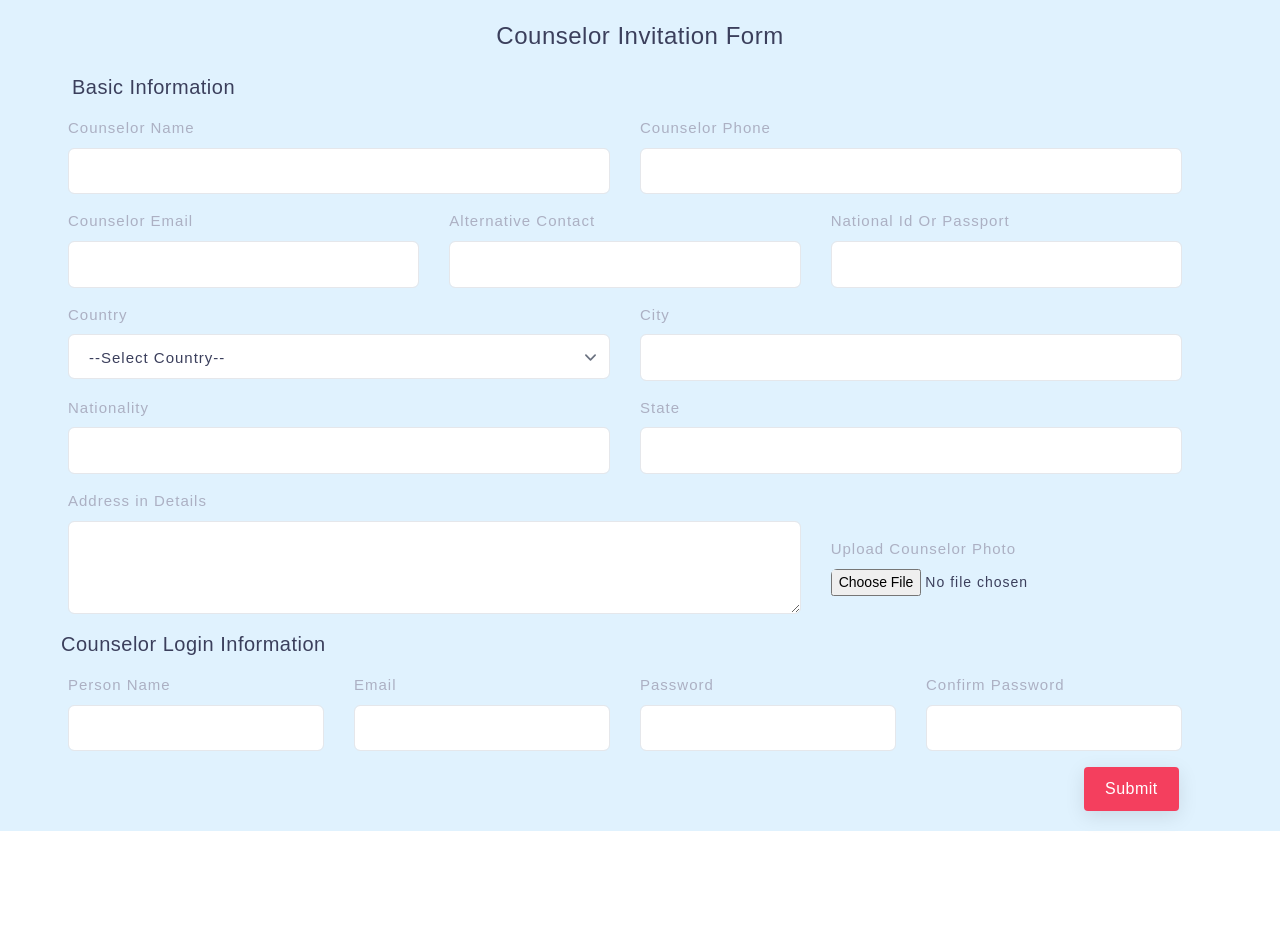
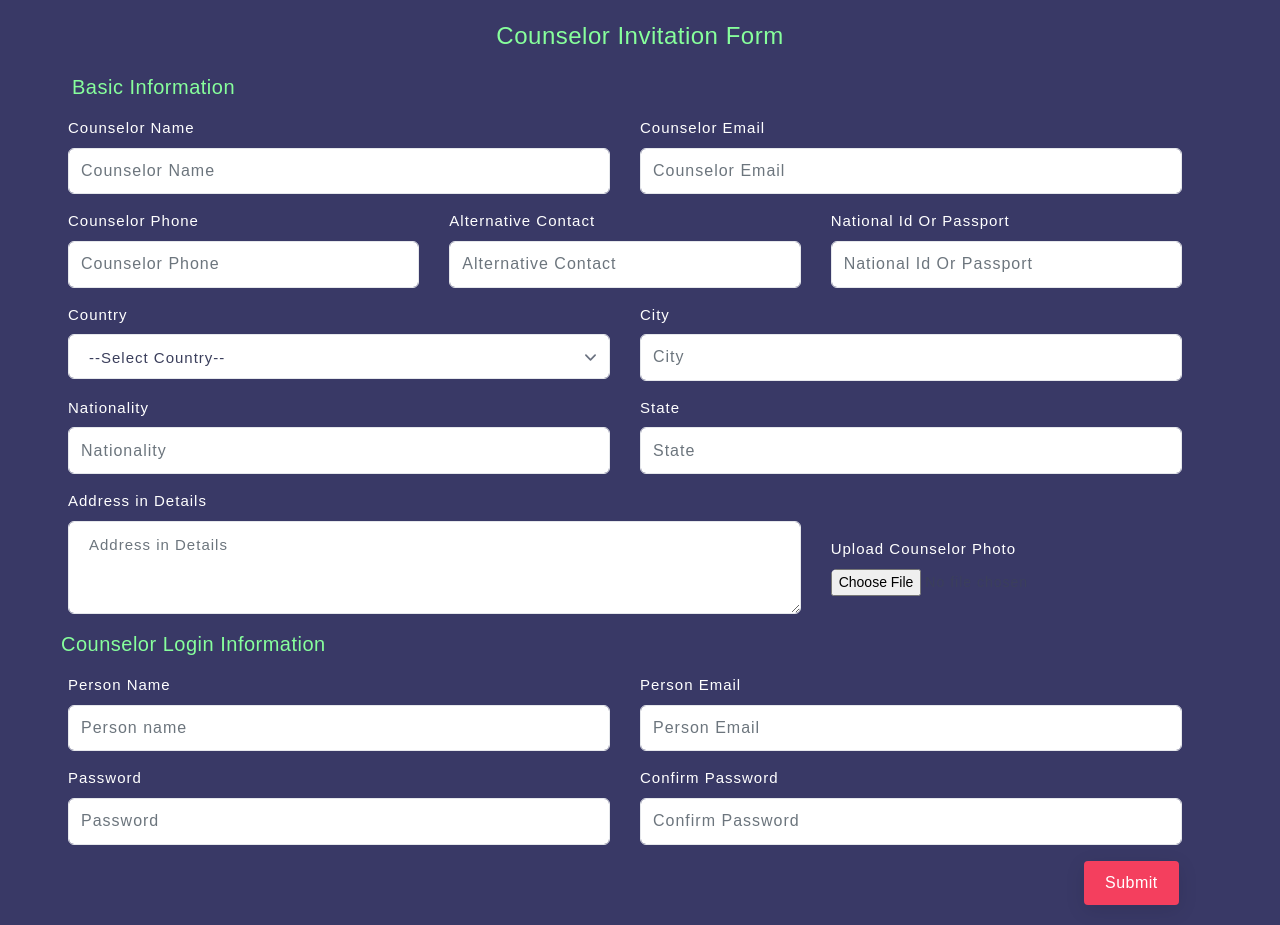
Before and after one commit to khantanvir/agentInvite, a Vue app: page /counselor/invite in a window 1280 px wide. Before the commit the page ends 831 px from the top, so only its background shows below. Built offline with nearby package versions, Linux system fonts and the light colour scheme; what @hannanmiah/light-editor, v-calendar, vue3-apexcharts would draw is missing.

Commit message:
design improve
Signed-off-by: tanvir <aiub.tanvir@gmail.com>

```diff
--- a/src/router/index.js
+++ b/src/router/index.js
@@ -80,7 +80,13 @@ const routes = [
   {
     path: "/counselor/invite",
     name: "CounselorInvite",
-    component: () => import("@/views/InviteAgent/BecomeCounselor.vue"),
+    component: () => import("@/views/InviteAgent/CounselorInvite.vue"),
+    //meta: { guestOnly: true }
+  },
+  {
+    path: "/filed/add",
+    name: "FiledAdd",
+    component: () => import("@/views/InviteAgent/FildeAdd.vue"),
     //meta: { guestOnly: true }
   },
   {
--- a/src/views/InviteAgent/AgentSuccess.vue
+++ b/src/views/InviteAgent/AgentSuccess.vue
@@ -10,10 +10,13 @@
             <div class="_body">
                 <div class="_box">
                     <h2>
-                        <strong>Please check your email</strong> for further instructions on how to complete your account setup. <b class="text-rose-500">Very soon get your account Credentials by Mail</b>
+                        <strong>Please check your email</strong> for further instructions on how to complete your
+                        account setup. <b class="text-rose-500">Very soon get your account Credentials</b>
                     </h2>
+
                 </div>
             </div>
+
         </div>
     </div>
 </template>
@@ -26,7 +29,7 @@ export default {
 .thankyou-page ._header {
     padding: 100px 30px;
     text-align: center;
-            background: #23614b  url(https://codexcourier.com/images/main_page.jpg) center/cover no-repeat;
+    background: #393966 url(https://codexcourier.com/images/main_page.jpg) center/cover no-repeat;
 }
 
 .thankyou-page ._header .logo {
@@ -49,21 +52,21 @@ export default {
     margin: -70px 0 30px;
 }
 
-        .thankyou-page .body .box {
+.thankyou-page ._body ._box {
     margin: auto;
     max-width: 80%;
     padding: 50px;
-            background: white;
+    background: #ffebeb;
     border-radius: 3px;
     box-shadow: 0 0 35px rgba(10, 10, 10, 0.12);
     -moz-box-shadow: 0 0 35px rgba(10, 10, 10, 0.12);
     -webkit-box-shadow: 0 0 35px rgba(10, 10, 10, 0.12);
 }
 
-        .thankyou-page .body .box h2 {
+.thankyou-page ._body ._box h2 {
     font-size: 32px;
     font-weight: 600;
-            color: #4ab74a;
+    color: #393966;
 }
 
 .thankyou-page ._footer {
--- a/src/views/InviteAgent/BecomeCounselor.vue
+++ b/src/views/InviteAgent/CounselorInvite.vue
@@ -1,26 +1,26 @@
 <template>
-    <div class=" bg-sky-100	 px-5">
+    <div class=" counselor-invite px-5">
         <div class="row">
             <div class="card-body">
-                <h2 class="title text-center text-2xl">Counselor Invitation Form</h2><br>
+                <h2 class="title text-center text-2xl invite-form">Counselor Invitation Form</h2><br>
 
                 <form method="POST" action="http://127.0.0.1:8000/api/became-an-agent" id="basic-form"
                     enctype="multipart/form-data">
 
                     <div class="row col-md-12 ml-1 mb-3">
-                        <h4 class="text-xl">Basic Information</h4>
+                        <h4 class="text-xl invite-form">Basic Information</h4>
                     </div>
                     <div class="row col-md-12">
                         <div class="col-md-6">
                             <div class="form-group">
                                 <label for="pwd">Counselor Name</label>
-                                <input id="agent_name" required name="agent_name" type="text" class="form-control">
+                                <input id="agent_name" required name="agent_name" type="text" class="form-control" placeholder="Counselor Name">
                             </div>
                         </div>
                         <div class="col-md-6">
                             <div class="form-group">
-                                <label for="pwd">Counselor Phone</label>
-                                <input id="agent_email" required name="agent_email" type="email" class="form-control">
+                                <label for="pwd">Counselor Email</label>
+                                <input id="agent_email" required name="agent_email" type="email" class="form-control" placeholder="Counselor Email">
                             </div>
                         </div>
 
@@ -28,21 +28,21 @@
                     <div class="row col-md-12">
                             <div class="col-md-4">
                                 <div class="form-group">
-                                    <label for="pwd">Counselor Email</label>
-                                    <input id="agent_email" required name="agent_email" type="email" class="form-control">
+                                    <label for="pwd">Counselor Phone</label>
+                                    <input id="agent_email" required name="agent_email" type="email" class="form-control" placeholder="Counselor Phone">
                                 </div>
                             </div>
                         <div class="col-md-4">
                             <div class="form-group">
                                 <label for="pwd">Alternative Contact</label>
-                                <input id="agent_phone" name="agent_phone" type="text" class="form-control" required>
+                                <input id="agent_phone" name="agent_phone" type="text" class="form-control" required placeholder="Alternative Contact">
                             </div>
                         </div>
                         <div class="col-md-4">
                             <div class="form-group">
                                 <label for="pwd">National Id Or Passport</label>
                                 <input id="alternative_contact" name="alternative_contact" type="text"
-                                    class="form-control" required>
+                                    class="form-control" required placeholder="National Id Or Passport">
                             </div>
                         </div>
 
@@ -62,7 +62,7 @@
                         <div class="col-md-6">
                             <div class="form-group">
                                 <label for="pwd">City</label>
-                                <input id="alternative_contact" name="alternative_contact" type="text" class="form-control" required>
+                                <input id="alternative_contact" name="alternative_contact" type="text" class="form-control" required placeholder="City">
                             </div>
                         </div>
 
@@ -71,13 +71,13 @@
                             <div class="col-md-6">
                                 <div class="form-group">
                                     <label for="pwd">Nationality</label>
-                                    <input id="alternative_contact" name="alternative_contact" type="text" class="form-control" required>
+                                    <input id="alternative_contact" name="alternative_contact" type="text" class="form-control" required placeholder="Nationality">
                                 </div>
                             </div>
                             <div class="col-md-6">
                                 <div class="form-group">
                                     <label for="pwd">State</label>
-                                    <input id="alternative_contact" name="alternative_contact" type="text" class="form-control" required>
+                                    <input id="alternative_contact" name="alternative_contact" type="text" class="form-control" required placeholder="State">
                                 </div>
                             </div>
                     </div>
@@ -86,7 +86,7 @@
                         <div class="col-md-8">
                             <div class="form-group">
                                 <label for="pwd">Address in Details</label>
-                                <textarea id="address" class="form-control" name="address" rows="3" required></textarea>
+                                <textarea id="address" class="form-control" name="address" rows="3" required placeholder="Address in Details"></textarea>
                             </div>
                         </div>
                             <div class="col-md-4 mt-5">
@@ -96,30 +96,33 @@
                                 </div>
                             </div>
                     </div>
-                     <h1 class="text-xl ml-2 mb-3">Counselor Login Information</h1>
+                     <h1 class="text-xl ml-2 mb-3 invite-form">Counselor Login Information</h1>
                         <div class="row col-md-12">
-                                <div class="col-md-3">
+                                <div class="col-md-6">
                                     <div class="form-group">
                                         <label for="pwd">Person Name</label>
-                                        <input id="alternative_contact" name="alternative_contact" type="text" class="form-control" required>
+                                        <input id="alternative_contact" name="alternative_contact" type="text" class="form-control" required placeholder="Person name">
                                     </div>
                                 </div>
-                            <div class="col-md-3">
+                            <div class="col-md-6">
                                 <div class="form-group">
-                                    <label for="pwd">Email</label>
-                                    <input id="alternative_contact" name="alternative_contact" type="email" class="form-control" required>
+                                    <label for="pwd">Person Email</label>
+                                    <input id="alternative_contact" name="alternative_contact" type="email" class="form-control" required placeholder="Person Email">
                                 </div>
                             </div>
-                            <div class="col-md-3">
+
+                        </div>
+                        <div class="row col-md-12">
+                                <div class="col-md-6">
                                     <div class="form-group">
                                         <label for="pwd">Password</label>
-                                    <input id="alternative_contact" name="alternative_contact" type="password" class="form-control" required>
+                                        <input id="alternative_contact" name="alternative_contact" type="password" class="form-control" required placeholder="Password">
                                     </div>
                                 </div>
-                            <div class="col-md-3">
+                                <div class="col-md-6">
                                     <div class="form-group">
                                         <label for="pwd">Confirm Password</label>
-                                    <input id="alternative_contact" name="alternative_contact" type="password" class="form-control" required>
+                                        <input id="alternative_contact" name="alternative_contact" type="password" class="form-control" required placeholder="Confirm Password">
                                     </div>
                                 </div>
                         </div>
@@ -140,8 +143,18 @@ export default {
 
 
 <style>
+.counselor-invite{
+        background-color: #393966;
+    }
+
+.invite-form{
+    color: #87ff9c;
+}
 .submit-button {
             font-size: 1rem;
             color: white;
         }
+  .form-group label{
+         color: white;
+        }
 </style>
```
Lines whose indentation alone changed are shown as unchanged.
